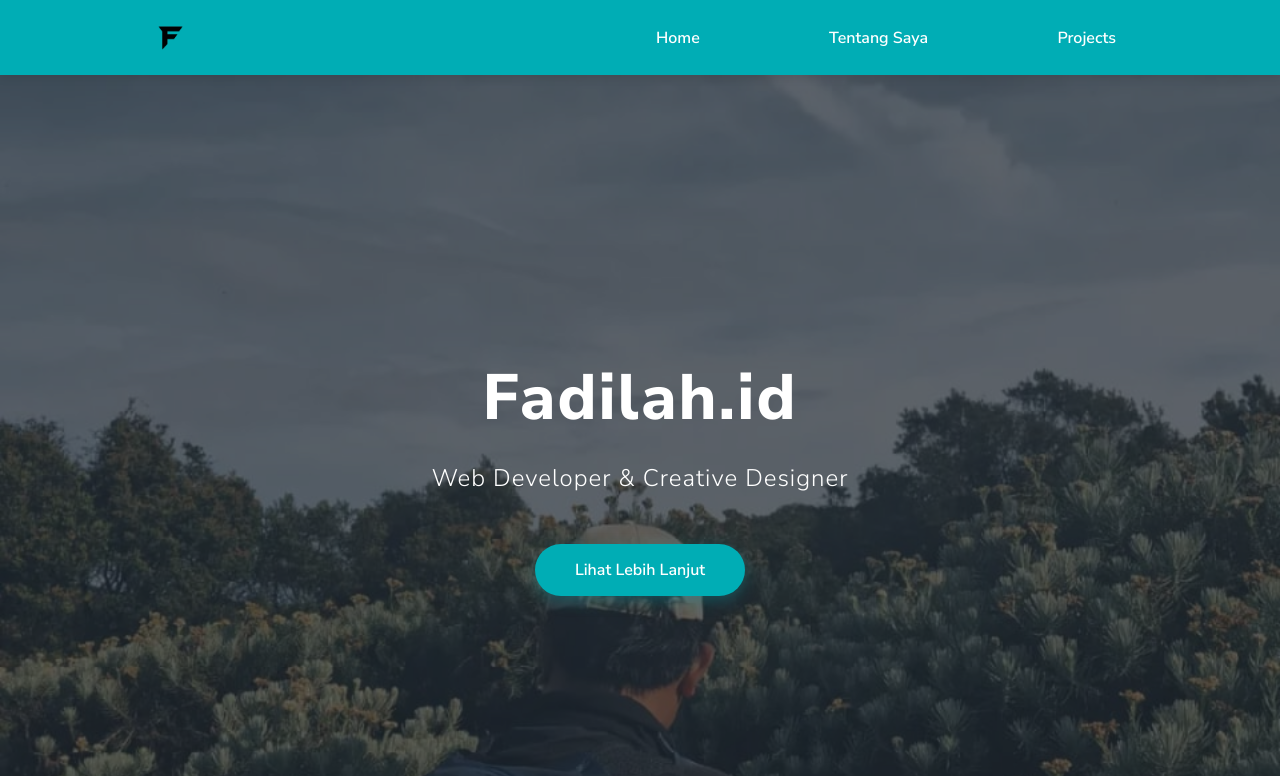
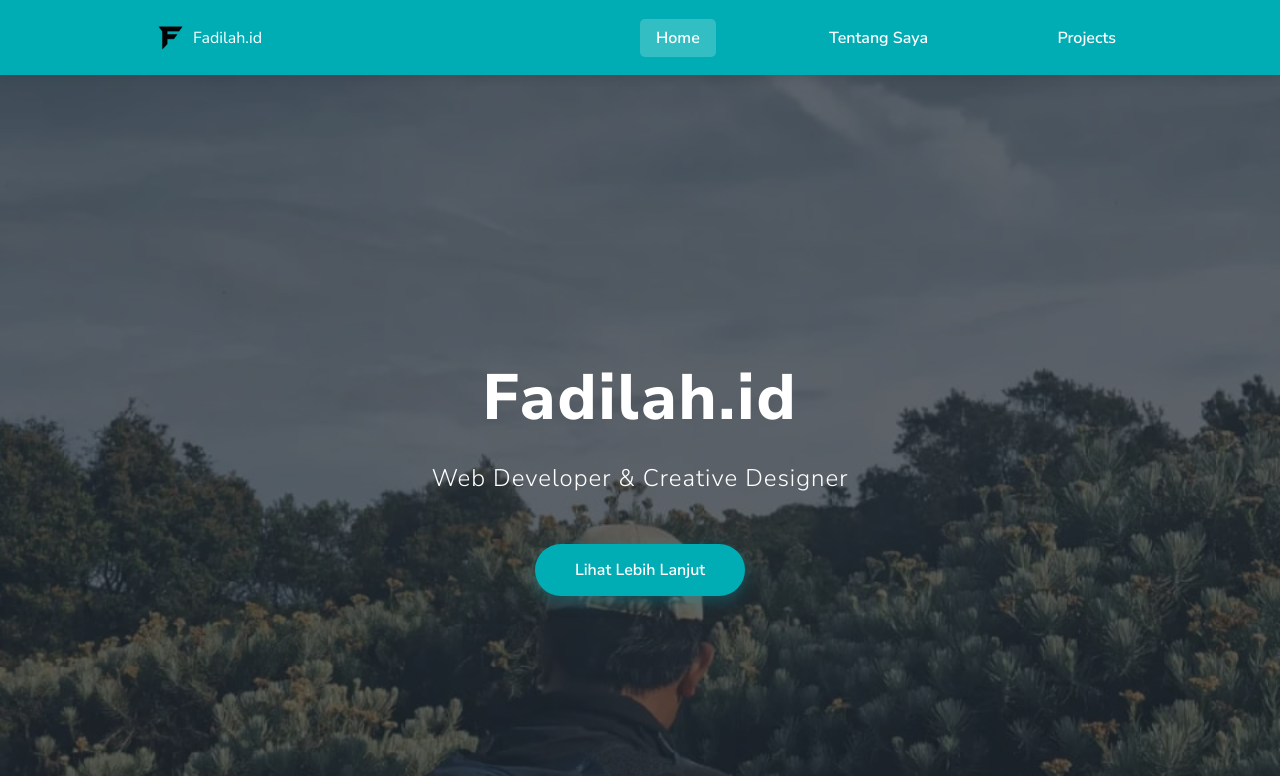
Before and after one commit to smailefuturelife/fadilah., a plain HTML site: page index.html in a window 1280 px wide. Shown: the top 776 px of the page. Drawn offline with Linux system fonts and the light colour scheme; a script that the page names is missing.

Commit message:
Update index.html

```diff
--- a/index.html
+++ b/index.html
@@ -7,12 +7,16 @@
     <link rel="stylesheet" href="css/styles.css">
 </head>
 <body>
+    <!-- Navigation -->
     <nav>
         <div class="wrapper">
-            <div class="logo"><img src="image/logi.png" alt="Logo"/></div>
+            <div class="logo">
+                <img src="image/logi.png" alt="Logo"/>
+                <span class="logo-text">Fadilah.id</span>
+            </div>
             <div class="menu">
                 <ul>
-                    <li><a href="#home" class="nav-link">Home</a></li>
+                    <li><a href="#home" class="nav-link active">Home</a></li>
                     <li><a href="#about" class="nav-link">Tentang Saya</a></li>
                     <li><a href="#projects" class="nav-link">Projects</a></li>
                 </ul>
```
